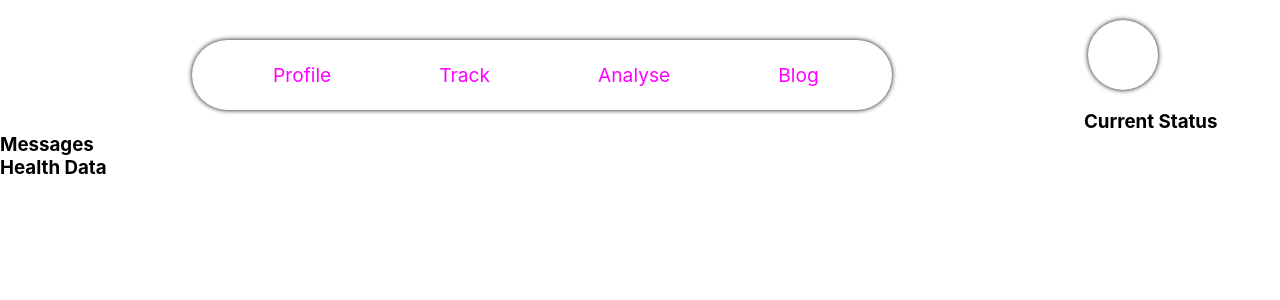
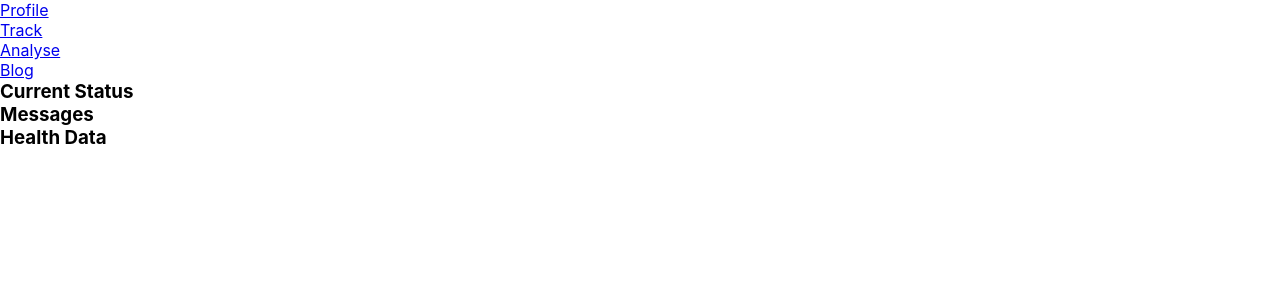
Before and after one commit to aanckr/co2-final-project, a React (Create React App) app: page /Overview in a window 1280 px wide. Shown: the top 300 px of the page. Built offline with nearby package versions, Linux system fonts and the light colour scheme.

Commit message:
Removed Header and Overview styles

```diff
--- a/src/App.css
+++ b/src/App.css
@@ -2,37 +2,3 @@
   padding: 0;
   margin: 0;
 }
-
-.navigation{
-  font-size: 1.2em;
-  margin: 20px 15%;
-  width: 700px;
-  height: 70px;
-  border-radius: 70px;
-  display: flex;
-  align-items: center;
-  box-shadow: 0 0 5px 0 black;
-  float: left;
-  }
-
-.navigation  * {
-  display: inline;
-  padding: 27px;
-}
-
-.navigation li {
- width: 175px;
-}
-
-.navigation li a {
-  color: magenta;
-  text-decoration: none;
-}
-
-.profile-picture{
-  height: 70px;
-  width: 70px;
-  margin: 20px 15% 20px 85%;
-  border-radius: 70px;
-  box-shadow: 0 0 5px 0 black;
-}
```
